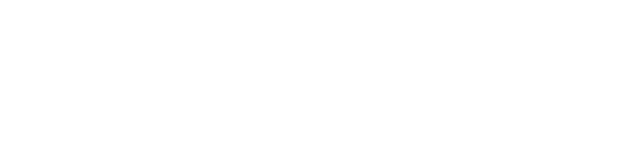
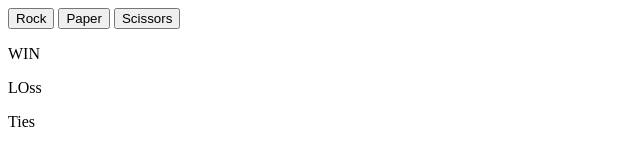
Before and after one commit to Austin-Jackowski/RPSgame, a plain HTML site: page index.html in a window 1280 px wide. Shown: the whole page, without its empty margins (0-640 px from the left). Drawn offline with Linux system fonts and the light colour scheme.

Commit message:
Fix JS linting errors and make initial HTML outline and create main.css

```diff
--- a/index.html
+++ b/index.html
@@ -5,8 +5,15 @@
     <title> Rock Paper Scissors - Austin Jackowski</title>
   </head>
   <body>
-    <script>
-
-    </script>
+    <div>
+      <button>Rock</button>
+      <button>Paper</button>
+      <button>Scissors</button>
+    </div>
+    <div>
+      <p class="wins">WIN</p>
+      <p class="losses">LOss</p>
+      <p class="ties">Ties</p>
+    </div>
   </body>
 </html>
```
Also changed, not shown: core.js (+27 -42 lines), main.css (added), 1 other file.
